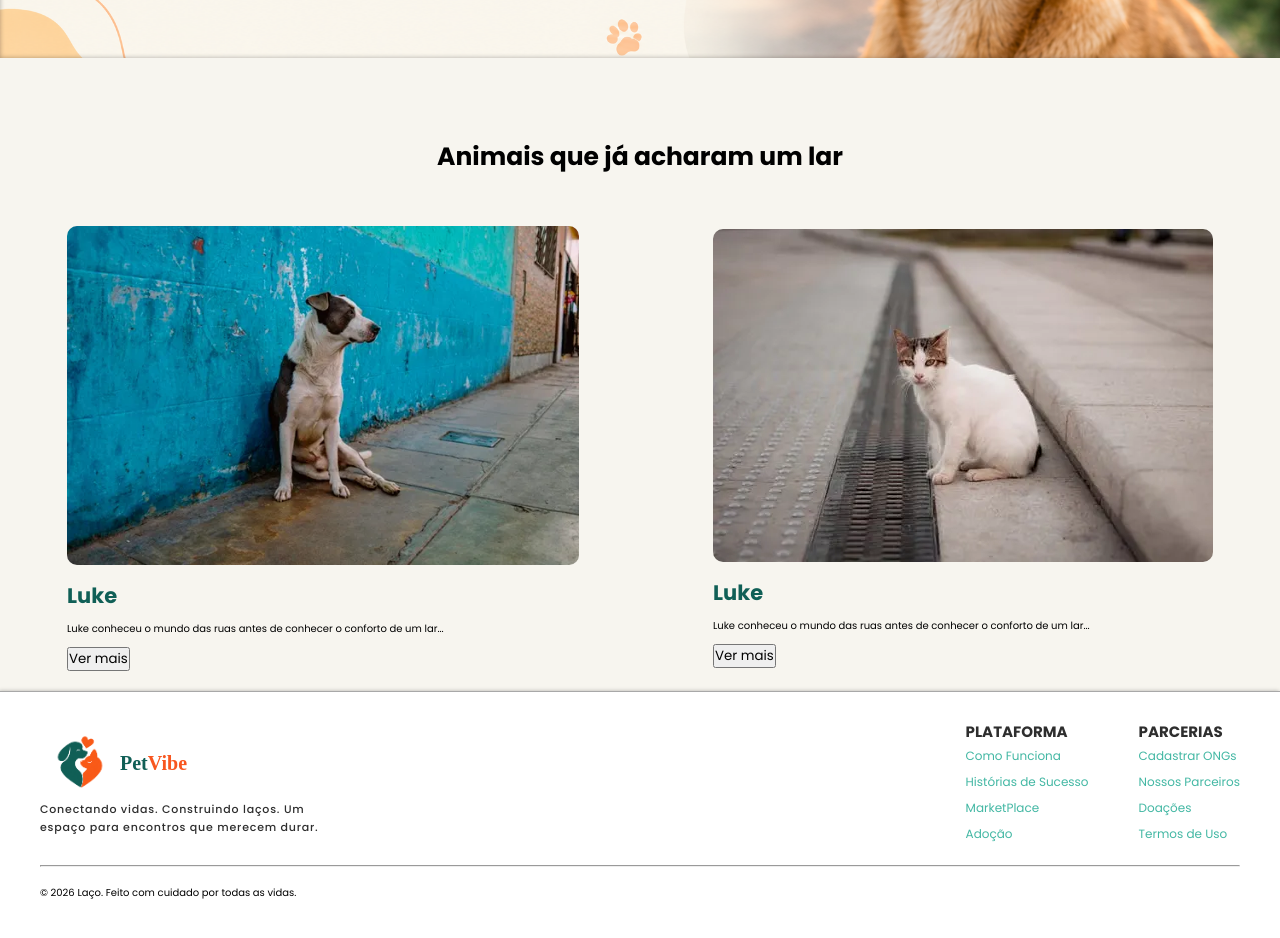
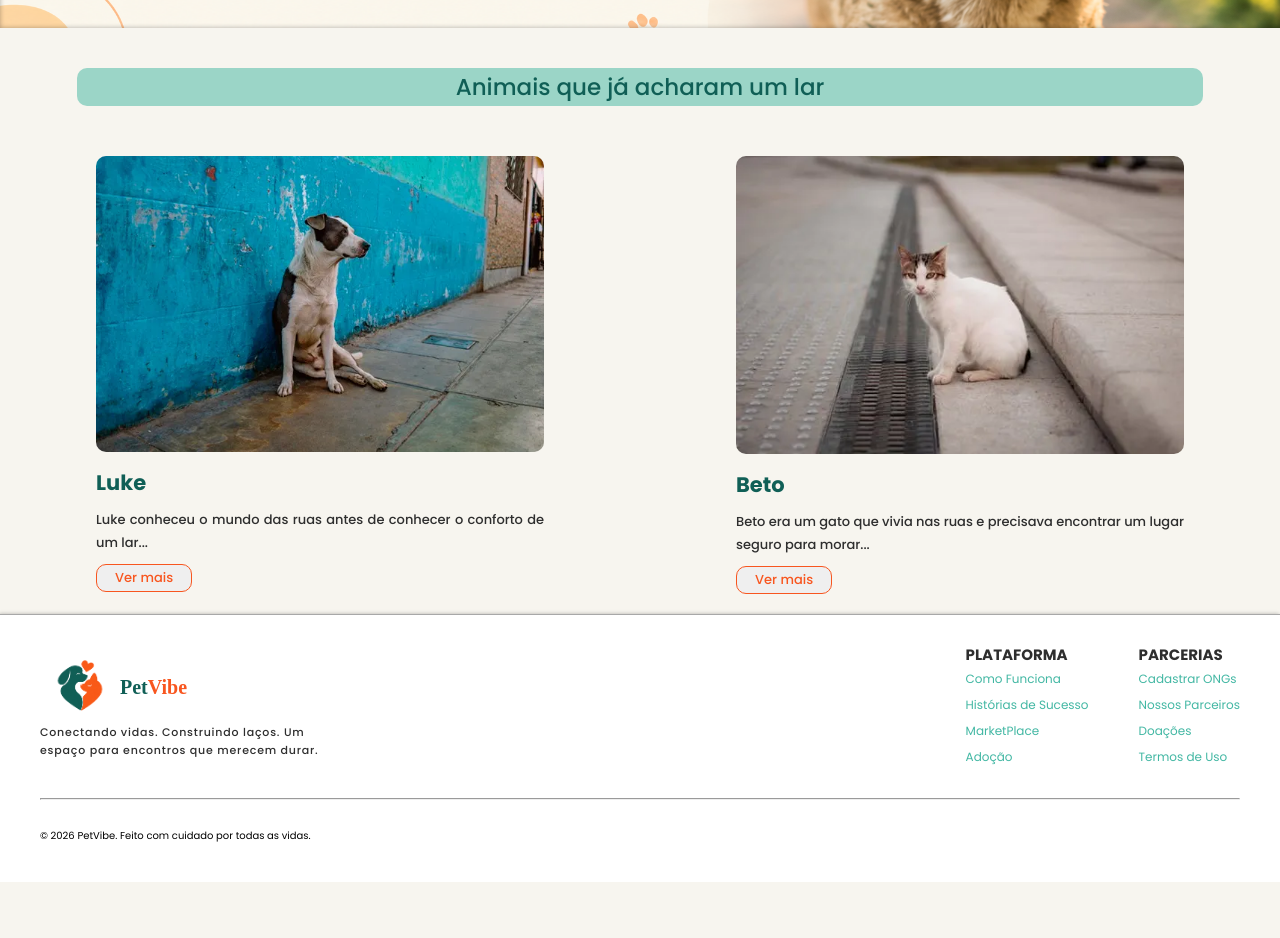
Before and after one commit to Eder-Rafael-Avila/pet-vibe, a React (Vite) app in the folder frontend/: page / in a window 1280 px wide. Shown: the part 2420-3358 px from the top of the page. After the commit the page ends 3302 px from the top, so only its background shows below. Built offline with nearby package versions, Linux system fonts and the light colour scheme; no server answers; a web font is replaced by a local one.

Commit message:
Finalizado a reestilização do AnimalPreview

```diff
--- a/frontend/src/components/animal-preview/index.jsx
+++ b/frontend/src/components/animal-preview/index.jsx
@@ -32,7 +32,7 @@ export default function AnimalPreview() {
                                 <i class="fa-solid fa-paw" style={{color: "#ffff",}}></i>
                                 Ver mais
                             </NavLink>
-                            <a className="btn como-funciona">
+                            <a href='#sobre' className="btn como-funciona">
                                 <i class="fa-solid fa-sliders icone-funciona"></i>
                                 Como funciona
                             </a>
@@ -56,9 +56,9 @@ export default function AnimalPreview() {
 
                     <CardAdotados
                     imgAnimal={'/assets/images/beto.webp'}
-                        nomeAnimal={'Luke'}
-                        historiaAnimalExpandida={'Luke conheceu o mundo das ruas antes de conhecer o conforto de um lar. Por muito tempo, precisou encontrar abrigo e comida por conta própria, sem saber quando teria um lugar seguro para descansar. Tudo mudou quando foi acolhido por pessoas que lhe deram a oportunidade de ter uma nova vida. Aos poucos, Luke se adaptou à sua nova casa, descobriu o prazer de brincar, receber carinho e aproveitar os pequenos momentos do dia. Hoje, ele vive feliz com sua família, cercado de amor, cuidado e segurança. Sua história é um lembrete de que a adoção pode transformar a vida de um animal e criar laços especiais que duram para sempre. Luke encontrou muito mais do que um lar: encontrou uma família para chamar de sua. 🐾'}
-                        previewHistAnimal={'Luke conheceu o mundo das ruas antes de conhecer o conforto de um lar...'}
+                        nomeAnimal={'Beto'}
+                        historiaAnimalExpandida={'Beto era um gato que vivia nas ruas e precisava encontrar um lugar seguro para morar. Sua história mudou quando uma família conheceu seu perfil no PetVibe e decidiu adotá-lo. Com a chegada ao novo lar, Beto passou a receber alimentação adequada, cuidados e muito carinho. Aos poucos, ele se adaptou à rotina da casa e conquistou o coração de todos. Hoje, Beto vive feliz com sua nova família, mostrando como a adoção responsável pode transformar a vida de um animal e criar laços especiais.'}
+                        previewHistAnimal={'Beto era um gato que vivia nas ruas e precisava encontrar um lugar seguro para morar...'}
                     />
                 </div>
             </main>
--- a/frontend/src/components/animal-preview/index.scss
+++ b/frontend/src/components/animal-preview/index.scss
@@ -5,7 +5,7 @@
     display: flex;
     justify-content: center;
     flex-direction: column;
-    gap: 8rem;
+    gap: 4rem;
 
     padding: 2rem 0;
 
@@ -24,11 +24,11 @@
             font-size: 2.5rem;
             text-align: center;
             font-weight: 500;
-            margin-bottom: 1rem;
+            margin-bottom: 2rem;
         }
 
         .adote {
-            background: black url('/assets/images/bannerdecachorro.png') no-repeat;
+            background: black url('/assets/images/bannerchorro.png') no-repeat;
             background-size: cover;
 
             width: 100%;
@@ -145,14 +145,30 @@
         gap: 5rem;
 
         .title {
+            display: flex;
+            justify-content: center;
+
+            width: 100%;
+
             h2 {
-                font-size: 2.5rem;
+                width: 88%;
+
+                text-align: center;
+
+                background-color: #12a58c67;
+                color: var(--corAzulPrimario);
+
+                padding: .2rem 0;
+                border-radius: 1rem;
+
+                font-size: 2.3rem;
+                font-weight: 500;
             }
         }
 
         .animais {
             display: flex;
-            align-items: center;
+            align-items: start;
             justify-content: space-around;
 
             width: 100%;
--- a/frontend/src/components/card-adotados/index.jsx
+++ b/frontend/src/components/card-adotados/index.jsx
@@ -31,9 +31,22 @@ export default function CardAdotados({
                 )}
             </div>
             <div className="ver-mais">
-                <button>
-                    Ver mais
-                </button>
+
+                {histAnimalExpandida ? (
+                    <button
+                        className='fechar'
+                        onClick={() => setHistAnimalExpandida(!histAnimalExpandida)}
+                    >
+                        Fechar
+                    </button>
+                ) : (
+                    <button
+                        onClick={() => setHistAnimalExpandida(!histAnimalExpandida)}
+                    >
+                        Ver mais
+                    </button>
+                )}
+
             </div>
         </main>
     );
--- a/frontend/src/components/card-adotados/index.scss
+++ b/frontend/src/components/card-adotados/index.scss
@@ -3,12 +3,14 @@
     flex-direction: column;
     gap: 1rem;
 
-    max-width: 40%;
+    min-width: 35%;
+    max-width: 35%;
 
     .imagem {
         width: 100%;
 
         img {
+            width: 100%;
             border-radius: 1rem;
         }
     }
@@ -18,4 +20,46 @@
 
         font-size: 1.4rem;
     }
+
+    .historia {
+        p {
+            color: var(--corPretoGeral);
+            text-align: justify;
+            font-size: 1.3rem;
+            font-weight: 500;
+            line-height: 2.3rem;
+        }
+    }
+
+    .ver-mais {
+        button {
+            color: var(--corLaranjaContraste);
+
+            border: 1px solid var(--corLaranjaContraste);
+            border-radius: 1rem;
+
+            padding: .3rem 1.8rem;
+
+            font-weight: 500;
+            font-size: 1.3rem;
+
+            transition: .1s ease-in;
+
+            &:hover {
+                background-color: var(--corLaranjaContraste);
+                color: white;
+            }
+
+            &.fechar {
+                color: var(--corAzulPrimario);
+
+                border: 1px solid var(--corAzulPrimario);
+
+                &:hover {
+                    background-color: var(--corAzulPrimario);
+                    color: white;
+                }
+            }
+        }
+    }
 }
--- a/frontend/src/components/footer/index.jsx
+++ b/frontend/src/components/footer/index.jsx
@@ -103,7 +103,7 @@ export default function Footer() {
             <hr />
 
             <div className="area-dois">
-                <p>© 2026 Laço. Feito com cuidado por todas as vidas.</p>
+                <p>© 2026 PetVibe. Feito com cuidado por todas as vidas.</p>
             </div>
         </footer>
     );
--- a/frontend/src/components/footer/index.scss
+++ b/frontend/src/components/footer/index.scss
@@ -7,6 +7,10 @@
     padding: 1rem 4rem 2rem 4rem;
     border-top: 1px solid rgba(0, 0, 0, 0.342);
     box-shadow: -1px 0px 4px rgba(0, 0, 0, 0.288);
+
+    hr {
+        margin: 1rem 0;
+    }
 
     .area-um {
         display: flex;
--- a/frontend/src/pages/page-home/index.jsx
+++ b/frontend/src/pages/page-home/index.jsx
@@ -138,6 +138,10 @@ export default function Home({
 
             <AnimalPreview />
 
+            <section className="sobre" id='sobre'>
+
+            </section>
+
             <Footer />
         </div>
     )
--- a/frontend/src/pages/page-home/index.scss
+++ b/frontend/src/pages/page-home/index.scss
@@ -124,7 +124,7 @@
         align-items: center;
 
         margin-top: 4rem;
-        margin-bottom: 5rem;
+        margin-bottom: 2rem;
 
         box-shadow: 0px 0px 5px rgba(0, 0, 0, 0.589);
 
```
Also changed, not shown: frontend/public/assets/images/bannerchorro.png (added), 1 other file (tests, documents, lock files or other folders).
